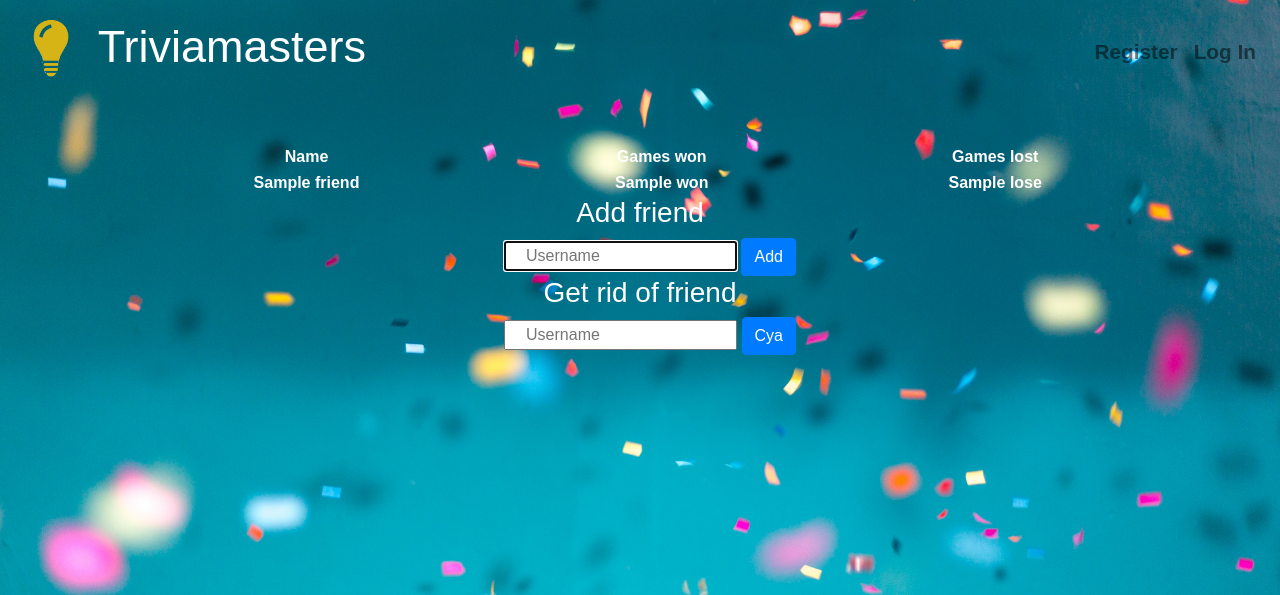
After one commit to Hetgithubaccount/triviamasters, a Flask app: template templates/friends.html in a window 1280 px wide. The commit adds this page. Shown: the top 595 px of the page. Run offline with Flask 2, Linux system fonts and the light colour scheme; the template is opened without the code that fills it: most values are stand-ins (such as "Sample title", 1, 10 or a date in 2020); some libraries are stand-ins or nearby versions.

Commit message:
templates

```diff
--- /dev/null
+++ b/templates/friends.html
@@ -0,0 +1,38 @@
+{% extends "layout.html" %}
+
+{% block title %}
+    Friends
+{% endblock %}
+
+{% block main %}
+    <field>
+        <table style="width:100%">
+          <tr>
+            <th>Name</th>
+            <th>Games won</th>
+            <th>Games lost</th>
+          </tr>
+            {% for info in portfolio_contents %}
+              <tr>
+                <td>{{ info.friend }}</td>
+                <td>{{ info.won }}</td>
+                <td>{{ info.lose }}</td>
+              </tr>
+            {% endfor %}
+        </table>
+        <h3>Add friend</h3>
+        <form action="/addfriend" method="post">
+            <div class="form-start">
+                <input autocomplete="off" autofocus class="form-start" name="addusername" placeholder="Username" type="text">
+            </div>
+            <button class="btn btn-primary" class= "form-start" name="addfriend" type="submit">Add</button>
+        </form>
+        <h3>Get rid of friend</h3>
+        <form action="/delfriend" method="post">
+            <div class="form-start">
+                <input autocomplete="off" autofocus class="form-start" name="delusername" placeholder="Username" type="text">
+            </div>
+            <button class="btn btn-primary" class= "form-start" name="delfriend" type="submit">Cya</button>
+        </form>
+    </field>
+{% endblock %}
--- a/templates/game.html
+++ b/templates/game.html
@@ -7,7 +7,7 @@
 {% block main %}
      <field>
           <h2 id= "category"> Category: {{categ}}</h2>
-          <H2 class = "question"> Question: {{question}}</H2>
+          <H2 class = "question" style="font-weight:bold;"> Question: {{question}}</H2>
           <form action="/game" method="post">
           <div>
           {%for option in answerlist%}
--- a/templates/index.html
+++ b/templates/index.html
@@ -20,7 +20,7 @@
         <h3>Spel joinen</h3>
         <form action="/join" method="post">
             <div class="form-join">
-                <input autocomplete="off" autofocus class="form-join" name="opponent" placeholder="opponent" type="text">
+                <input autocomplete="off" autofocus class="form-join" name="Opponent" placeholder="opponent" type="text">
             <div class="form-join">
                 <input class="form-join" name="number" placeholder="Code" type="text">
             </div>
```
